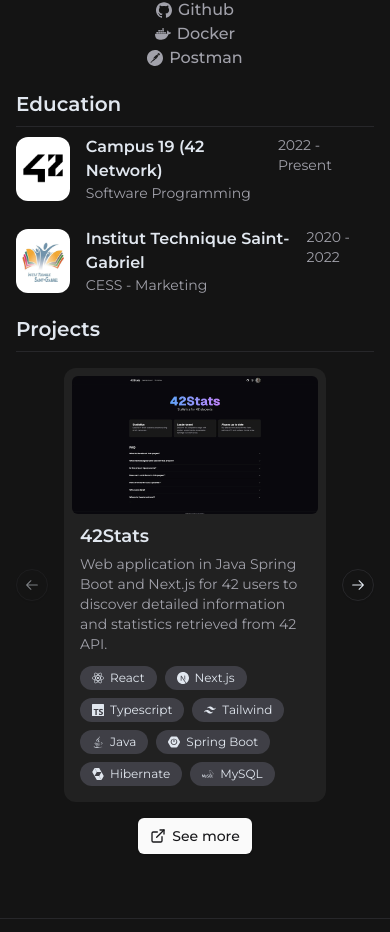
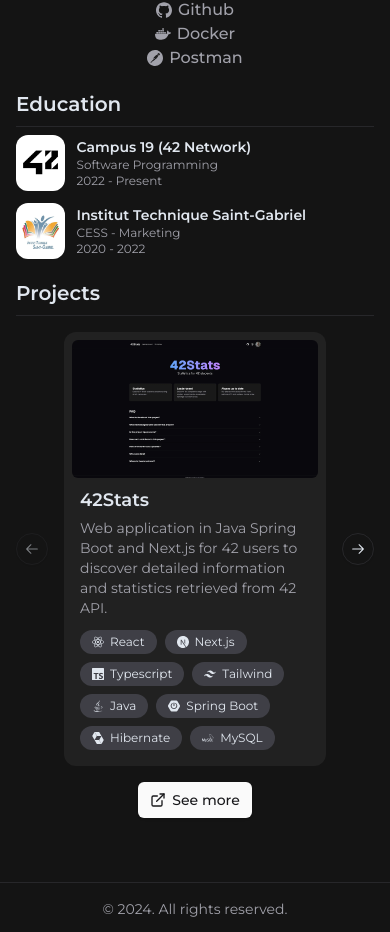
Before and after one commit to fluchtens/fluchtens, a Next.js app in the folder app/: page / in a window 390 px wide. Shown: the part 1416-2348 px from the top of the page. Built offline with nearby package versions, Linux system fonts and the light colour scheme.

Commit message:
fix education responsive

```diff
--- a/app/src/components/sections/education/education.tsx
+++ b/app/src/components/sections/education/education.tsx
@@ -9,7 +9,7 @@ const config: Config = require("@/config.json");
 export const Education = () => (
   <section id="education" className="flex-col flex gap-2 md:gap-5">
     <CategoryTitle title="Education" />
-    <ul className="flex flex-col gap-6">
+    <ul className="flex flex-col gap-3 sm:gap-6">
       {config.education.map((school, index) => (
         <School key={index} name={school.name} desc={school.desc} image={school.image} link={school.link} date={school.date} />
       ))}
--- a/app/src/components/sections/education/school.tsx
+++ b/app/src/components/sections/education/school.tsx
@@ -9,18 +9,18 @@ interface SchoolProps {
 }
 
 export const School = ({ name, desc, image, link, date }: SchoolProps) => (
-  <li className="flex items-center gap-4">
-    <div className="px-1.5 w-16 h-16 flex justify-center items-center rounded-xl bg-white">
+  <li className="flex items-center gap-3 sm:gap-4">
+    <div className="px-1.5 w-14 h-14 sm:w-16 sm:h-16 flex justify-center items-center rounded-xl bg-white">
       <img src={image} alt="School Logo" />
     </div>
-    <div className="w-full flex justify-between">
+    <div className="w-full flex flex-col sm:flex-row sm:justify-between">
       <div className="flex flex-col">
-        <Link href={link} target="_blank" className="text-base font-semibold">
+        <Link href={link} target="_blank" className="text-sm sm:text-base font-semibold">
           {name}
         </Link>
-        <span className="text-sm text-muted-foreground">{desc}</span>
+        <span className="text-xs sm:text-sm text-muted-foreground">{desc}</span>
       </div>
-      <span className="text-sm text-muted-foreground">{date}</span>
+      <span className="text-xs sm:text-sm text-muted-foreground">{date}</span>
     </div>
   </li>
 );
```
